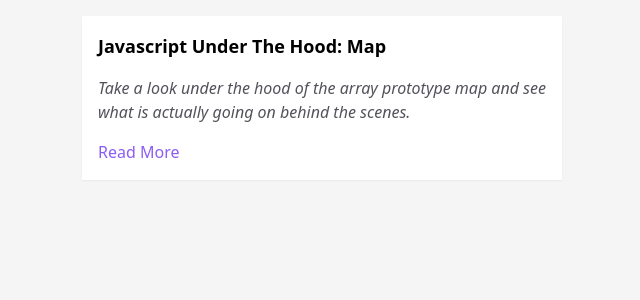
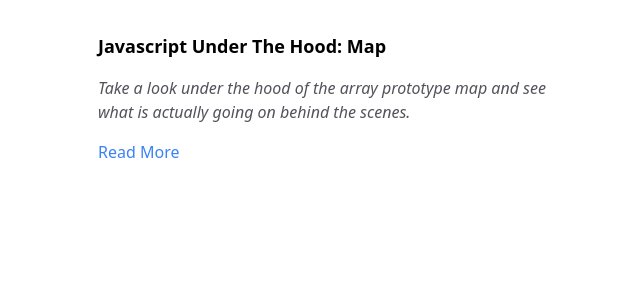
Before and after one commit to taytestokes/taytestokes.io, a Next.js app: page / in a window 1280 px wide. Shown: the top 300 px of the page, without its empty margins (318-958 px from the left). Built offline with nearby package versions, Linux system fonts and the light colour scheme.

Commit message:
formats code blocks in markdown

```diff
--- a/components/MDXComponents.js
+++ b/components/MDXComponents.js
@@ -1 +1,12 @@
-// Custom Components Used For MDX -- Incoming
+const Pre = ({ children }) => (
+  <pre className="p-4 bg-gray-100 mt-4 overflow-auto">{children}</pre>
+)
+
+const P = ({ children }) => <p className="mt-4 ">{children}</p>
+
+// TODO: Figure out how I want to go about styling the MDX content?
+
+export default {
+  pre: Pre,
+  p: P
+}
--- a/components/PostCard.js
+++ b/components/PostCard.js
@@ -3,10 +3,10 @@ import Link from 'next/link'
 
 const PostCard = ({ post }) => {
   return (
-    <div className="p-4 bg-white shadow-sm">
+    <div className="p-4">
       <h2 className="text-lg font-bold">{post.title}</h2>
       <p className="mt-4 text-gray-600 italic">{post.excerpt}</p>
-      <p className="mt-4 text-purple-500">
+      <p className="mt-4 text-blue-500">
         <Link href={`/blog/${post.slug}`}>Read More</Link>
       </p>
     </div>
--- a/pages/blog/[slug].js
+++ b/pages/blog/[slug].js
@@ -1,4 +1,5 @@
 import React from 'react'
+import Head from 'next/head'
 import matter from 'gray-matter'
 import renderToString from 'next-mdx-remote/render-to-string'
 import hydrate from 'next-mdx-remote/hydrate'
@@ -12,7 +13,16 @@ const BlogPostPage = ({ source, postData }) => {
     components: MDXComponents
   })
 
-  return <>{content}</>
+  return (
+    <div className="lg:w-2/5 min-h-screen m-auto p-4">
+      <Head>
+        <title>Tayte Stokes | {postData.title}</title>
+      </Head>
+
+      <h1 className="text-2xl font-bold">{postData.title}</h1>
+      <article className="mt-4 text-gray-600">{content}</article>
+    </div>
+  )
 }
 
 export async function getStaticProps(context) {
--- a/pages/index.js
+++ b/pages/index.js
@@ -1,11 +1,15 @@
+import React from 'react'
+import Head from 'next/head'
 import PostCard from 'components/PostCard'
-import React from 'react'
 import { getAllBlogPosts } from 'utils/blog'
 
 const LandingPage = ({ blogPosts }) => {
   return (
     <>
-      <div className="w-2/5 min-h-screen m-auto p-4">
+      <Head>
+        <title>Tayte Stokes | Home</title>
+      </Head>
+      <div className="lg:w-2/5 min-h-screen m-auto p-4">
         {blogPosts.map((post) => (
           <PostCard post={post} />
         ))}
--- a/styles/globals.css
+++ b/styles/globals.css
@@ -7,5 +7,5 @@ html {
 }
 
 body {
-  background: #f5f5f5;
+  /* background: #f5f5f5; */
 }
```
